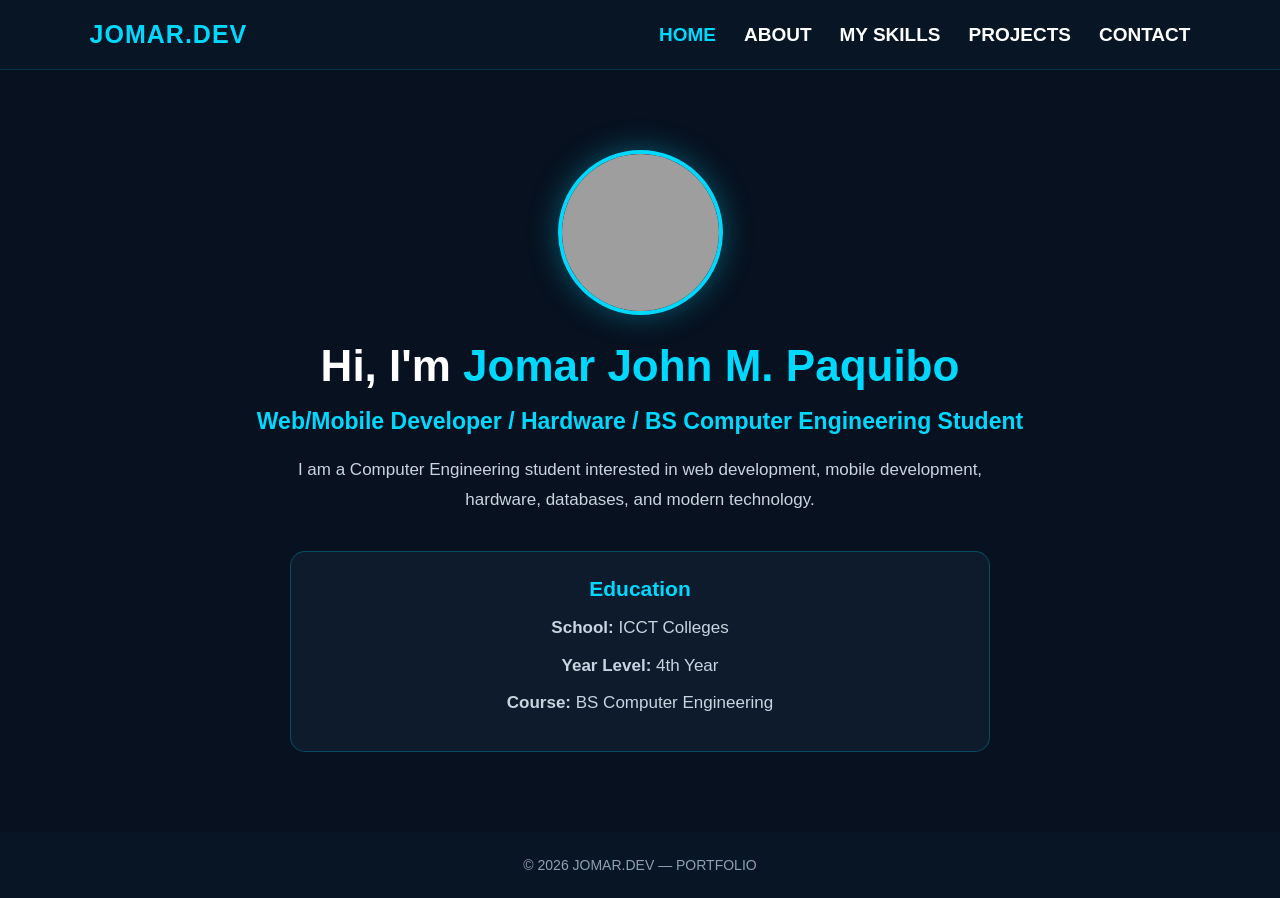
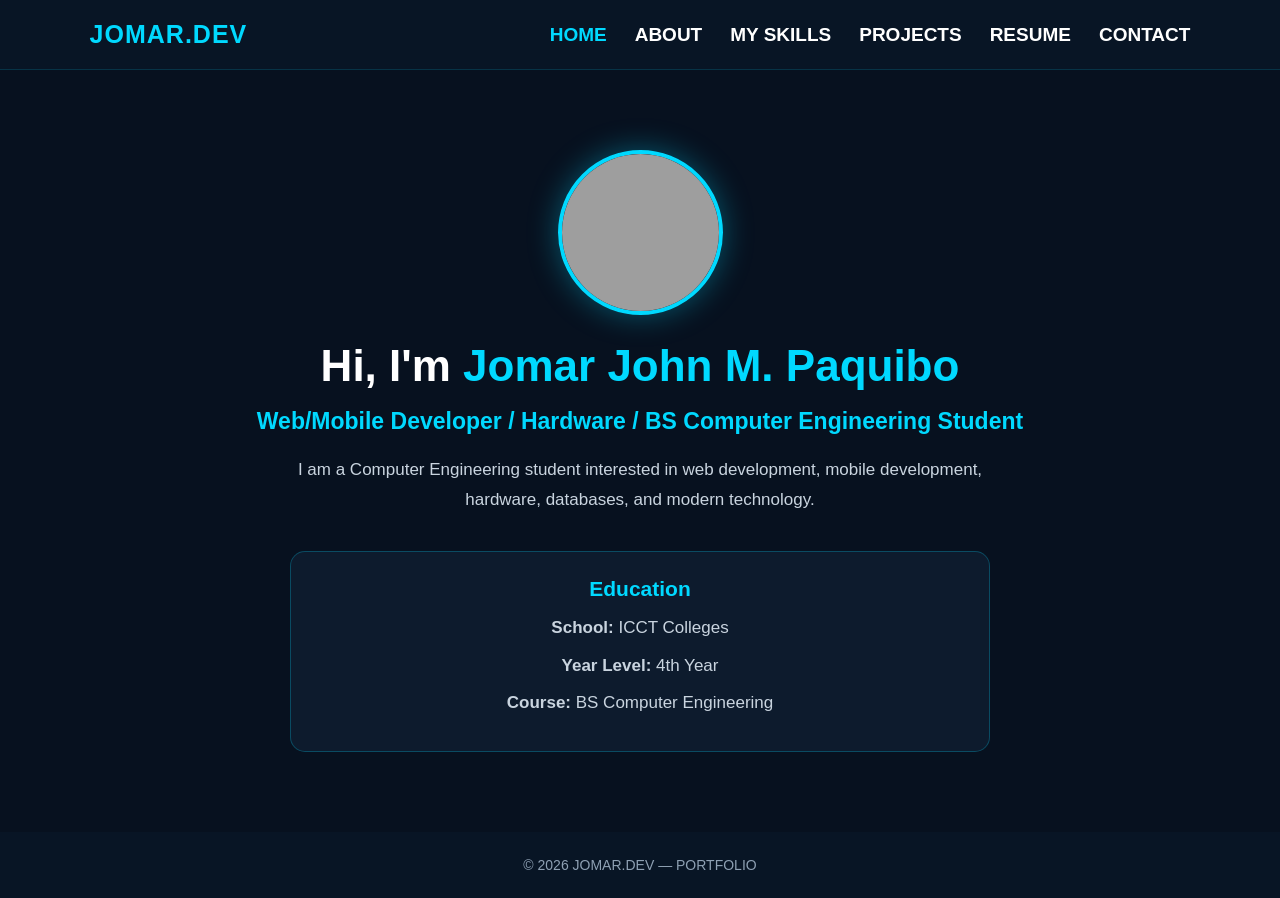
Before and after one commit to paquibojm5-stack/JOMARJOHNPAQUIBO_PORTFOLIO, a plain HTML site: page index.html in a window 1280 px wide. Drawn offline with Linux system fonts and the light colour scheme; grey boxes are pictures that could not be loaded.

Commit message:
Add Resume link to portfolio navigation

```diff
--- a/index.html
+++ b/index.html
@@ -480,6 +480,7 @@ footer {
  <li><a href="#about" class="nav-link" data-page="about">ABOUT</a></li>
  <li><a href="#skills" class="nav-link" data-page="skills">MY SKILLS</a></li>
  <li><a href="#projects" class="nav-link" data-page="projects">PROJECTS</a></li>
+ <li><a href="#resume" class="nav-link" data-page="resume">RESUME</a></li>
  <li><a href="#contact" class="nav-link" data-page="contact">CONTACT</a></li>
  </ul>
 </nav>
```
